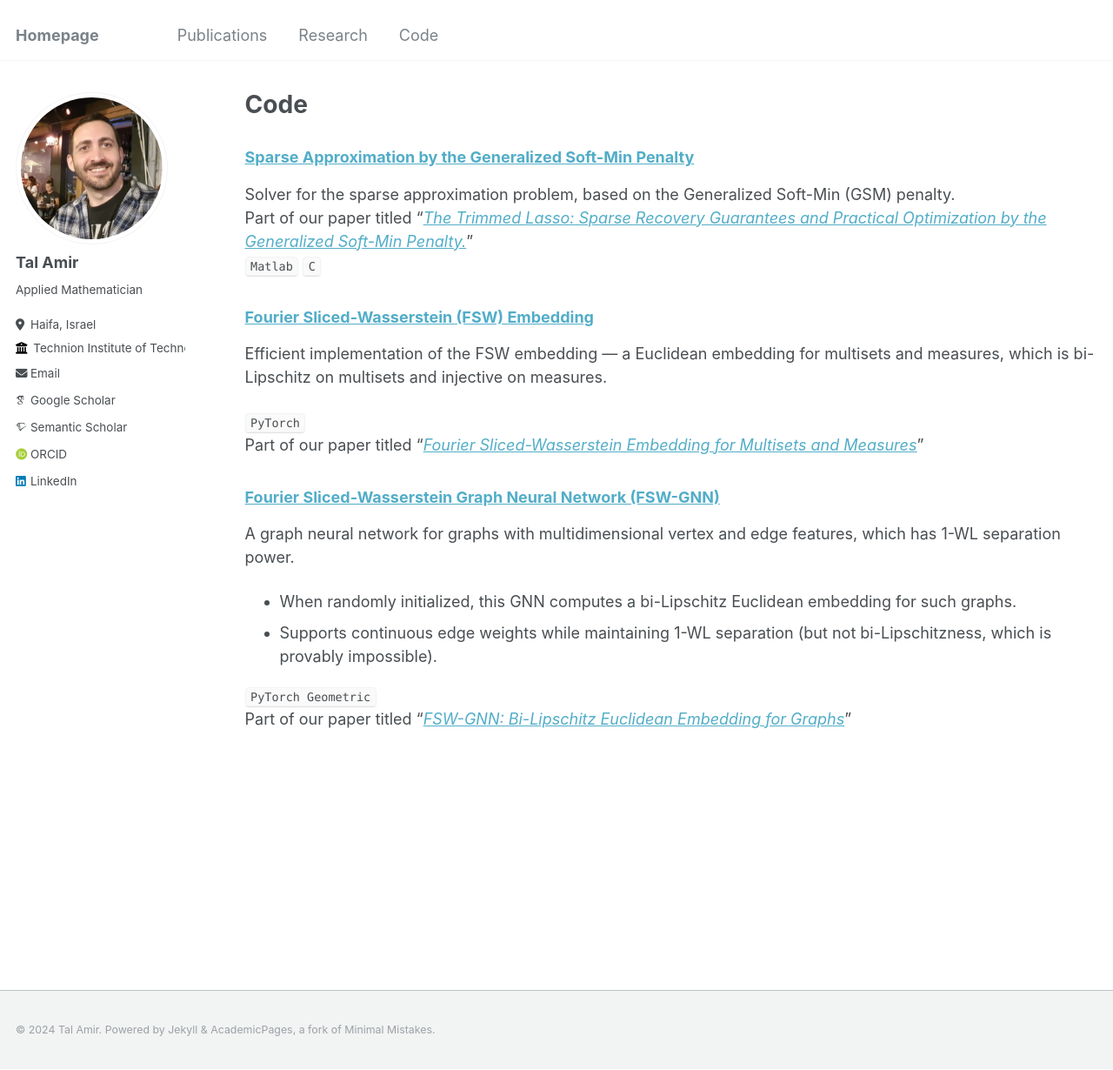
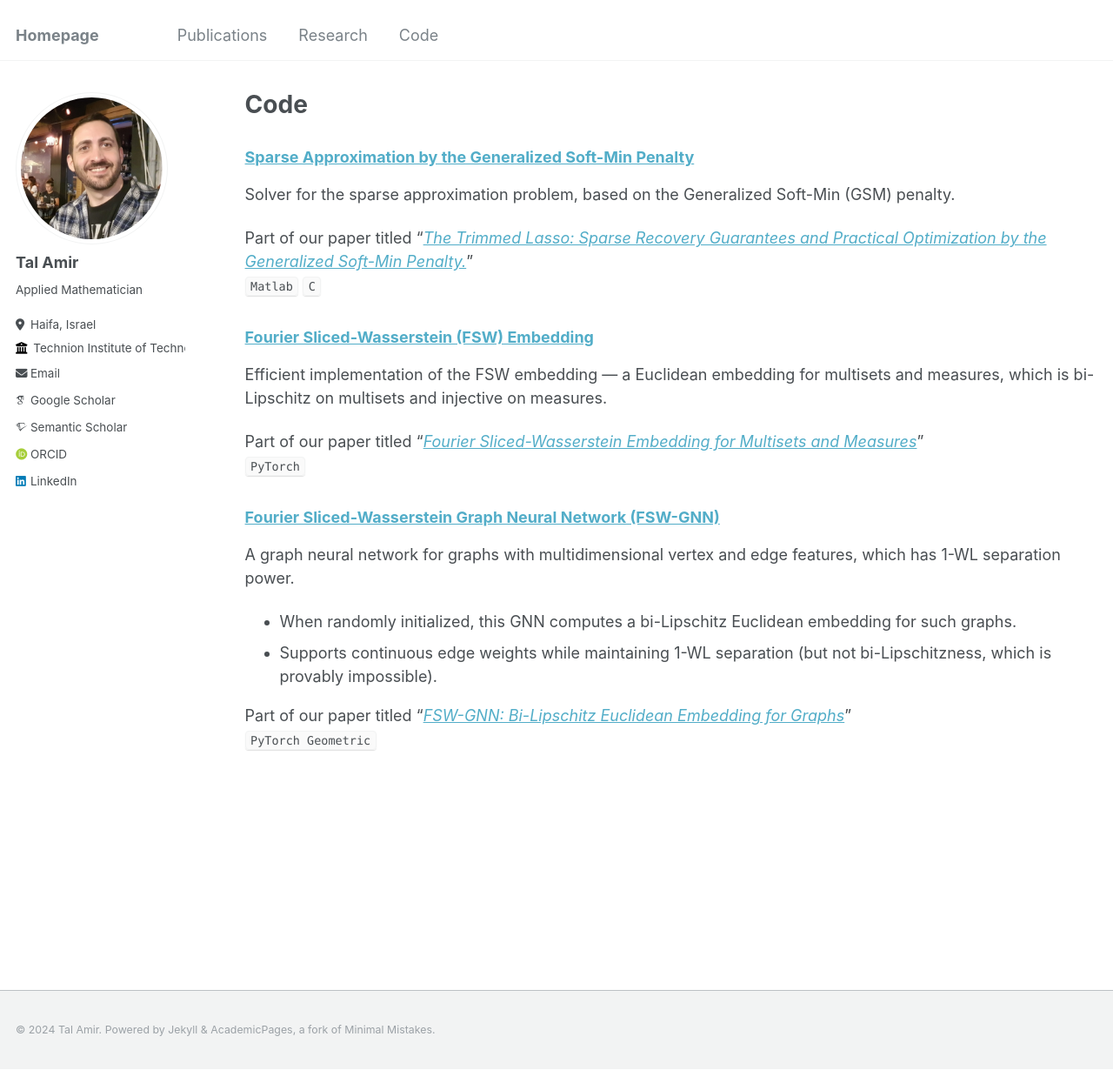
Before and after one commit to tal-amir/tal-amir.github.io, a Jekyll site: the page built from _pages/code.md, in a window 1280 px wide and 1230 px high. Shown: the whole window at 87% size. Built offline with Jekyll 4.4.1, drawn with Linux system fonts in a browser that asks for light colours; some web fonts are replaced.

Commit message:
Update code.md

```diff
--- a/_pages/code.md
+++ b/_pages/code.md
@@ -12,6 +12,7 @@ author_profile: true
 ### [Sparse Approximation by the Generalized Soft-Min Penalty](https://github.com/tal-amir/sparse-approximation-gsm)
 
 Solver for the sparse approximation problem, based on the Generalized Soft-Min (GSM) penalty.
+
 Part of our paper titled "[*The Trimmed Lasso: Sparse Recovery Guarantees and Practical Optimization by the Generalized Soft-Min Penalty.*](https://tal-amir.github.io/publication/2021-09%20The%20Trimmed%20Lasso)"
 `Matlab` `C`
 
@@ -20,8 +21,8 @@ Part of our paper titled "[*The Trimmed Lasso: Sparse Recovery Guarantees and Pr
 
 Efficient implementation of the FSW embedding — a Euclidean embedding for multisets and measures, which is bi-Lipschitz on multisets and injective on measures.
 
+Part of our paper titled "[*Fourier Sliced-Wasserstein Embedding for Multisets and Measures*](https://tal-amir.github.io/publication/2024-05%20Fourier%20Sliced-Wasserstein%20Embedding)"
 `PyTorch`
-Part of our paper titled "[*Fourier Sliced-Wasserstein Embedding for Multisets and Measures*](https://tal-amir.github.io/publication/2024-05%20Fourier%20Sliced-Wasserstein%20Embedding)"
 
 
 
@@ -31,8 +32,8 @@ A graph neural network for graphs with multidimensional vertex and edge features
 - When randomly initialized, this GNN computes a bi-Lipschitz Euclidean embedding for such graphs.
 - Supports continuous edge weights while maintaining 1-WL separation (but not bi-Lipschitzness, which is provably impossible).
 
+Part of our paper titled "[*FSW-GNN: Bi-Lipschitz Euclidean Embedding for Graphs*](https://tal-amir.github.io/soon/)"
 `PyTorch Geometric`
-Part of our paper titled "[*FSW-GNN: Bi-Lipschitz Euclidean Embedding for Graphs*](https://tal-amir.github.io/soon/)"
 
 
 [//]: <> (  https://github.com/tal-amir/fsw-gnn  )
```
